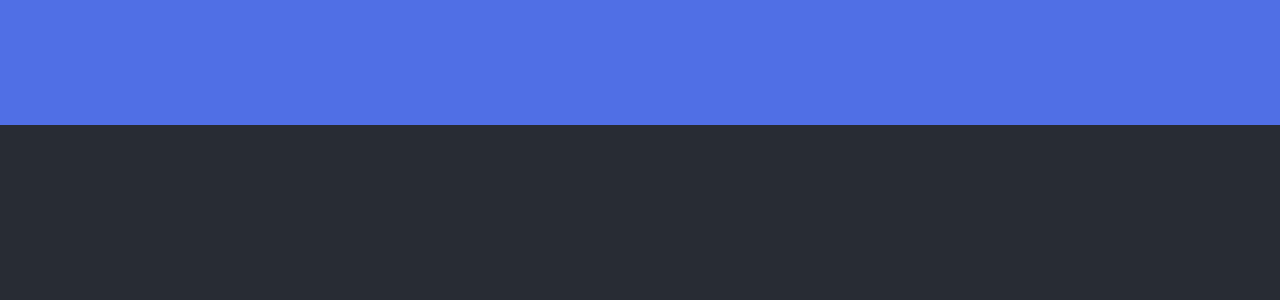
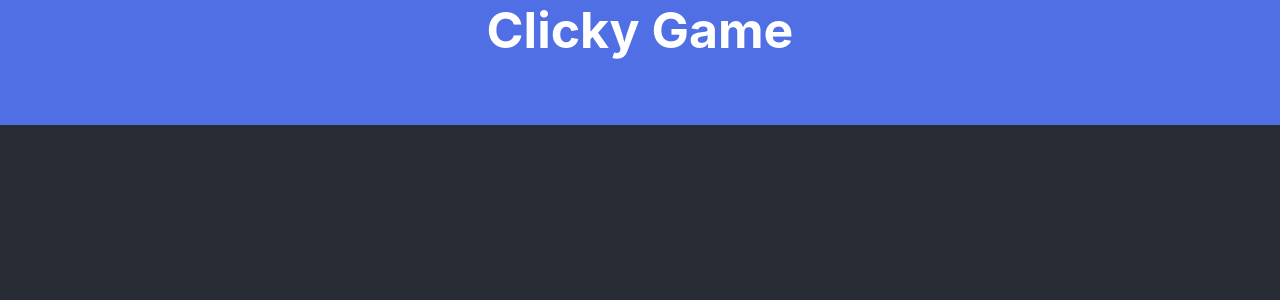
Before and after one commit to chris-warner/Clicky-Game, a React (Create React App) app: page / in a window 1280 px wide. Shown: the top 300 px of the page. Built offline with nearby package versions, Linux system fonts and the light colour scheme.

Commit message:
fixed blank space at top of page by setting margin auto in title

```diff
--- a/src/App.js
+++ b/src/App.js
@@ -1,11 +1,11 @@
 import React from 'react';
-import Nav from './components/nav.js';
+import Nav from './components/Nav.js'
 import './App.css';
 
 function App() {
   return (
     <div className="App">
-            <Nav />
+      <Nav />
       <header className="App-header">
       </header>
     </div>
--- /dev/null
+++ b/src/components/Title.js
@@ -0,0 +1,19 @@
+import React from "react";
+
+function Title (props) {
+    return (
+        <h1
+        style={titleStyle}
+        >
+        {props.title}
+        </h1>
+    );
+}
+
+const titleStyle = {
+  color:'white',
+  fontSize:'50px',
+  margin:'auto'
+}
+
+export default Title
--- a/src/components/nav.js
+++ b/src/components/nav.js
@@ -1,15 +1,19 @@
 import React from "react";
+import Title from './Title.js';
 
 function Nav() {
     return (
-        <nav style={navbar}> </nav>
+        <nav
+        style={navbar}
+        >
+        <Title title={"Clicky Game"} />
+        </nav>
     );
 }
 
 const navbar = {
     height:'125px',
     backgroundColor: '#506FE5'
-
 }
 
-export default Nav;
+export default Nav
```
